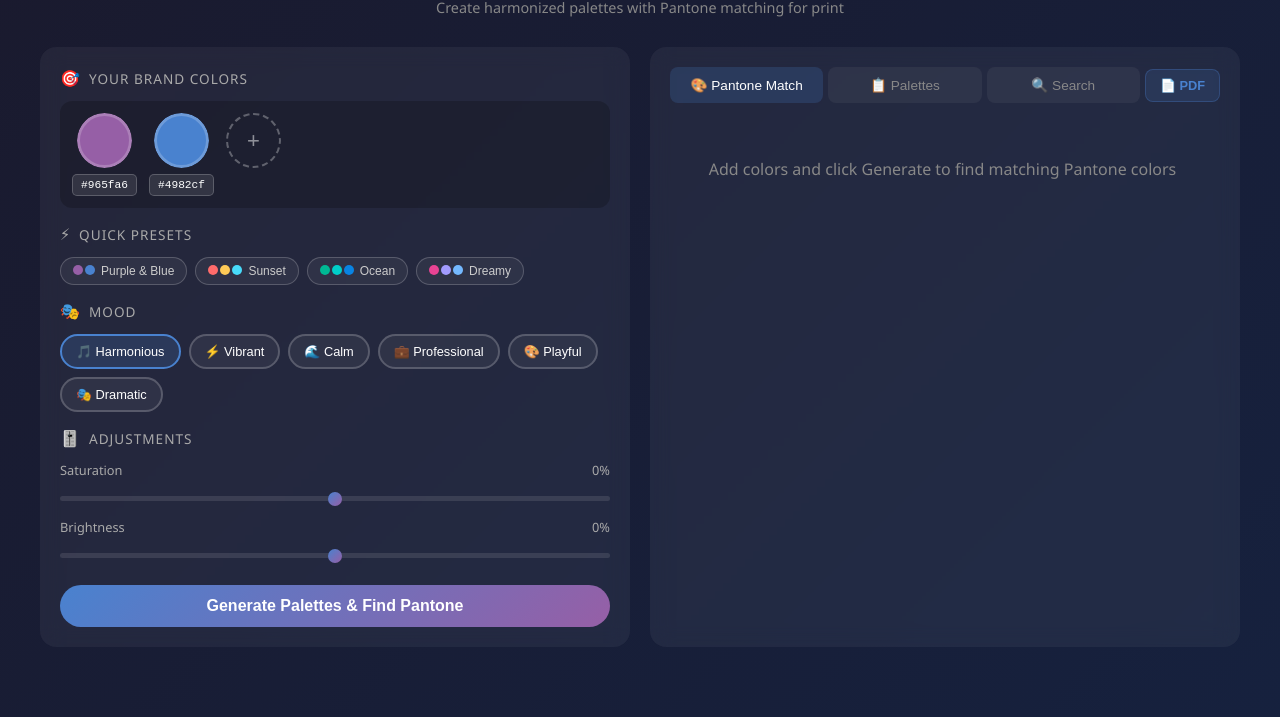
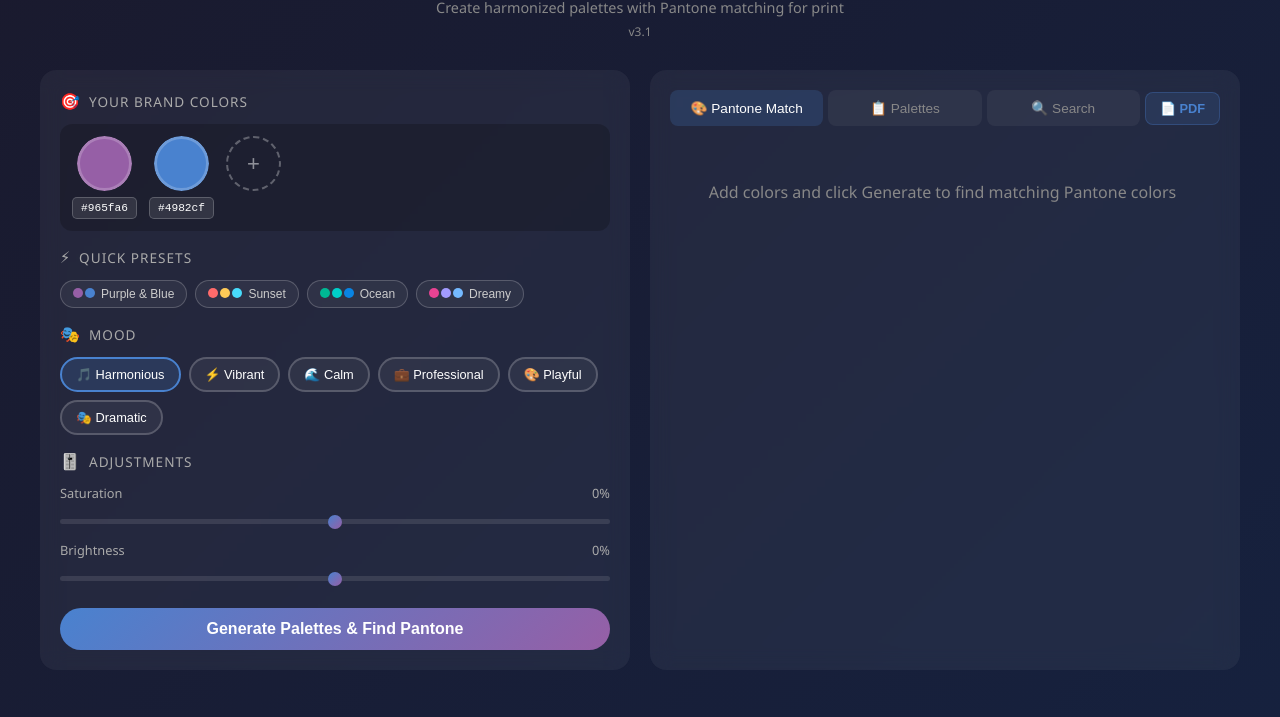
Before and after one commit to Joseph-tsai415/Yiling-Art, a plain HTML site: page brand-palette-pantone/index.html in a window 1280 px wide. Shown: the part 83-800 px from the top of the page. Drawn offline with nearby package versions, Linux system fonts and the light colour scheme.

Commit message:
Add version label v3.1 below subtitle

```diff
--- a/brand-palette-pantone/index.html
+++ b/brand-palette-pantone/index.html
@@ -1318,6 +1318,7 @@
     <div class="container">
         <h1>🎨 Brand Color Palette Generator</h1>
         <p class="subtitle">Create harmonized palettes with Pantone matching for print</p>
+        <p class="subtitle" style="margin-top: -24px; font-size: 0.75rem;">v3.1</p>
 
         <div class="main-grid">
             <!-- Left Panel - Input -->
```
